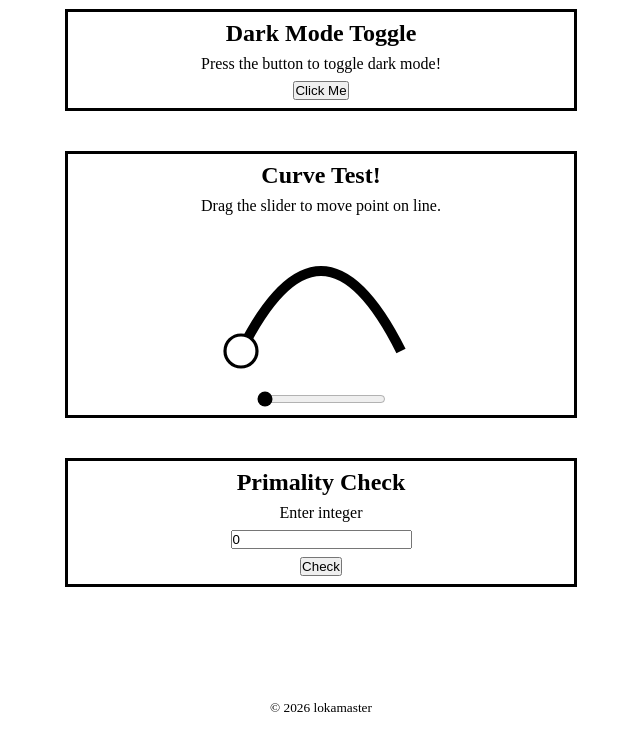
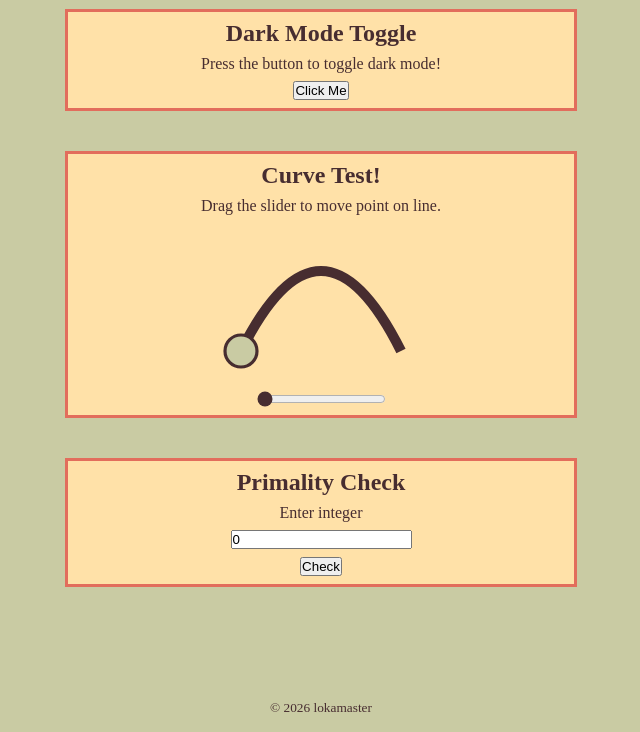
Before and after one commit to lokamaster/html-practice, a plain HTML site: page index.html in a window 1280 px wide. Shown: the part 68-800 px from the top of the page, without its empty margins (319-959 px from the left). Drawn offline with Linux system fonts and the light colour scheme.

Commit message:
feat: change palette and add constants for easy swap

```diff
--- a/style.css
+++ b/style.css
@@ -6,13 +6,23 @@
 }
 
 :root {
-  --accent-color: white;
-  --text-color: black;
+  --palette-color-one: #c9cba3;
+  --palette-color-two: #ffe1a8;
+  --palette-color-three: #e26d5c;
+  --palette-color-four: #723d46;
+  --palette-color-five: #472d30;
+
+  --accent-color: var(--palette-color-one);
+  --accent-color-two: var(--palette-color-two);
+  --accent-color-three: var(--palette-color-three);
+  --accent-color-four: var(--palette-color-four);
+  --text-color: var(--palette-color-five);
 }
 
 article {
   align-items: center;
-  border: 0.2rem var(--text-color) solid;
+  background-color: var(--accent-color-two);
+  border: 0.2rem var(--accent-color-three) solid;
   display: flex;
   flex-direction: column;
   gap: 0.5rem;
@@ -69,8 +79,11 @@ path {
 }
 
 .dark-mode {
-  --accent-color: black;
-  --text-color: white;
+  --accent-color: var(--palette-color-five);
+  --accent-color-two: var(--palette-color-four);
+  --accent-color-three: var(--palette-color-three);
+  --accet-color-four: var(--palette-color-two);
+  --text-color: var(--palette-color-one);
 }
 
 .title-style {
```
